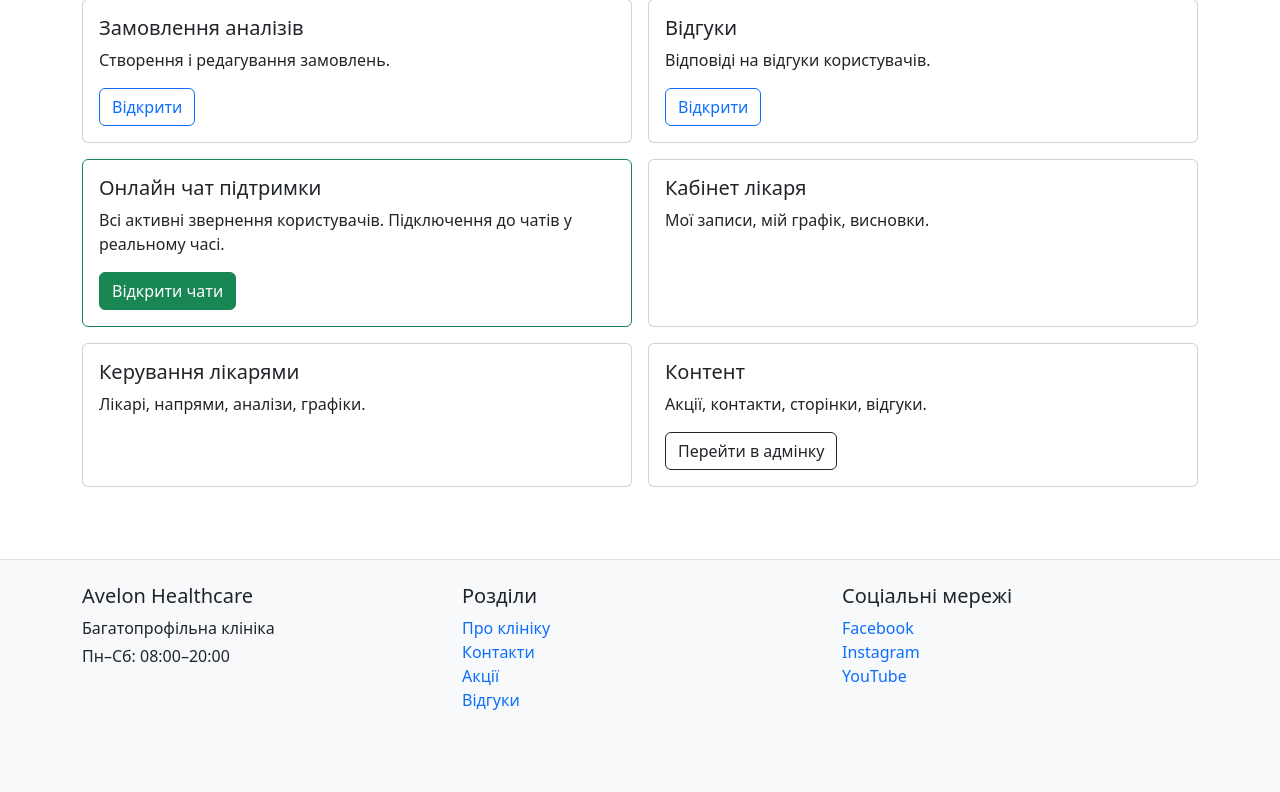
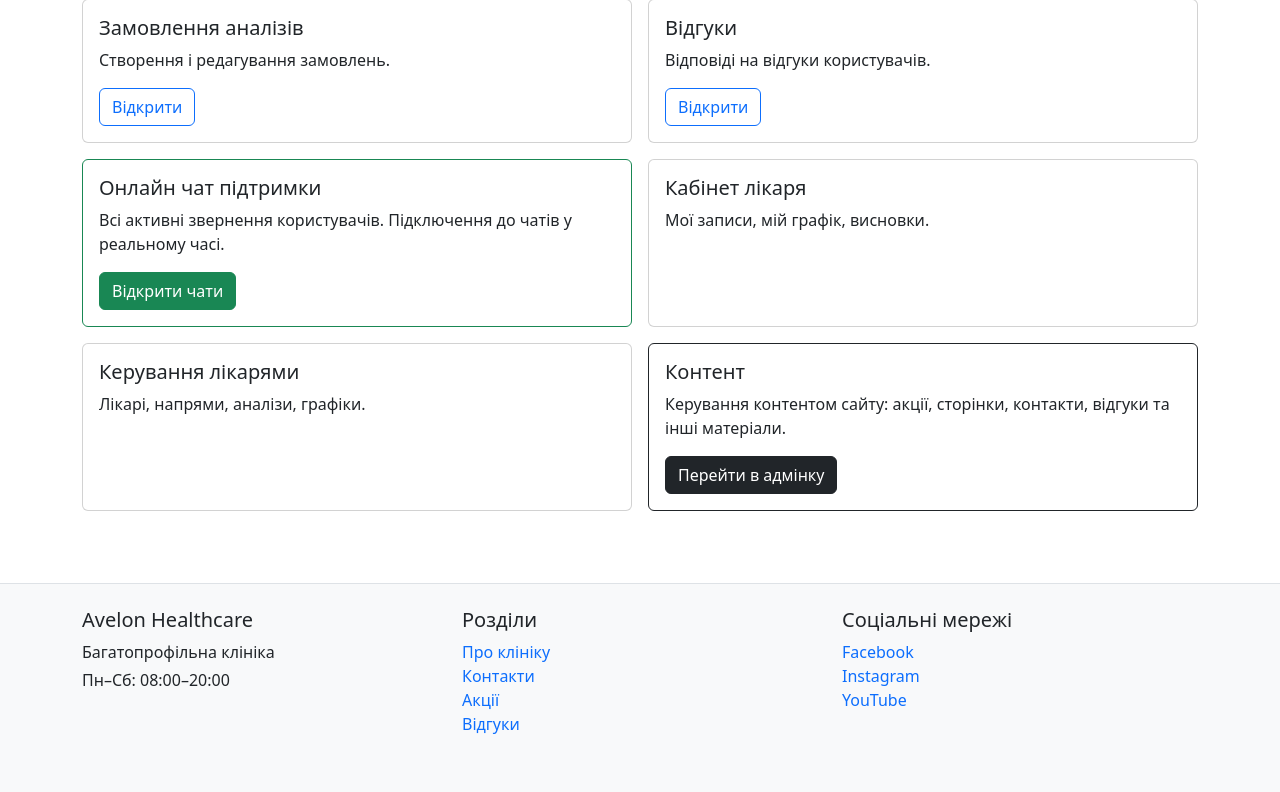
Before and after one commit to OlenaDovh/avelon_healthcare, a Django app: page /accounts/staff/ in a window 1280 px wide. Shown: the part 314-1106 px from the top of the page. Before the commit the page ends 1024 px from the top, so only its background shows below. Run offline with Django 5.2, Linux system fonts and the light colour scheme; the visitor is signed in with stand-in values (Sample User, id 1); data comes from the database, SQL or seed files in the repository.

Commit message:
staff functions, patient correction

```diff
--- a/accounts/signals.py
+++ b/accounts/signals.py
@@ -5,7 +5,7 @@ from django.contrib.auth.models import Group
 from django.db.models.signals import m2m_changed, post_save
 from django.dispatch import receiver
 
-from .constants import CONTENT_MANAGER_GROUP, HEAD_MANAGER_GROUP, PATIENT_GROUP
+from .constants import CONTENT_MANAGER_GROUP,PATIENT_GROUP
 
 User = get_user_model()
 
--- a/avelon_healthcare/settings.py
+++ b/avelon_healthcare/settings.py
@@ -155,6 +155,7 @@ STATIC_URL = 'static/'
 STATICFILES_DIRS = [BASE_DIR / 'static']
 MEDIA_URL = 'media/'
 MEDIA_ROOT = BASE_DIR / 'media'
+STATIC_ROOT = BASE_DIR / "staticfiles"
 
 AUTH_USER_MODEL = 'accounts.User'
 
--- a/avelon_healthcare/urls.py
+++ b/avelon_healthcare/urls.py
@@ -35,4 +35,5 @@ urlpatterns = [
 ]
 
 if settings.DEBUG:
+    urlpatterns += static(settings.STATIC_URL, document_root=settings.STATIC_ROOT)
     urlpatterns += static(settings.MEDIA_URL, document_root=settings.MEDIA_ROOT)
--- a/templates/avelon_healthcare/accounts/staff_dashboard.html
+++ b/templates/avelon_healthcare/accounts/staff_dashboard.html
@@ -87,11 +87,13 @@
 
         {% if is_content_manager or is_superadmin %}
             <div class="col-md-6">
-                <div class="card h-100">
+                <div class="card h-100 border-dark">
                     <div class="card-body">
                         <h5 class="card-title">Контент</h5>
-                        <p class="card-text">Акції, контакти, сторінки, відгуки.</p>
-                        <a href="/admin/" class="btn btn-outline-dark">Перейти в адмінку</a>
+                        <p class="card-text">
+                            Керування контентом сайту: акції, сторінки, контакти, відгуки та інші матеріали.
+                        </p>
+                        <a href="/admin/" class="btn btn-dark">Перейти в адмінку</a>
                     </div>
                 </div>
             </div>
```
Also changed, not shown: 1 other file.
